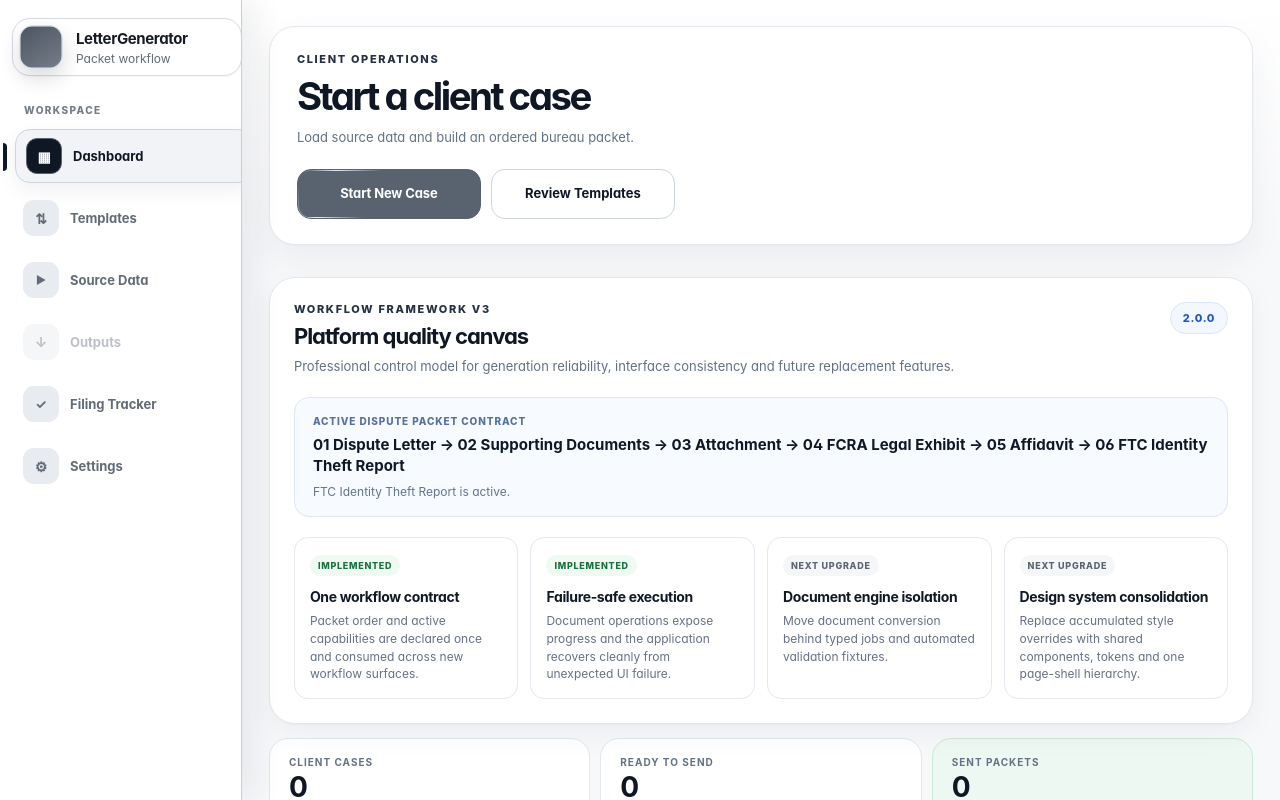
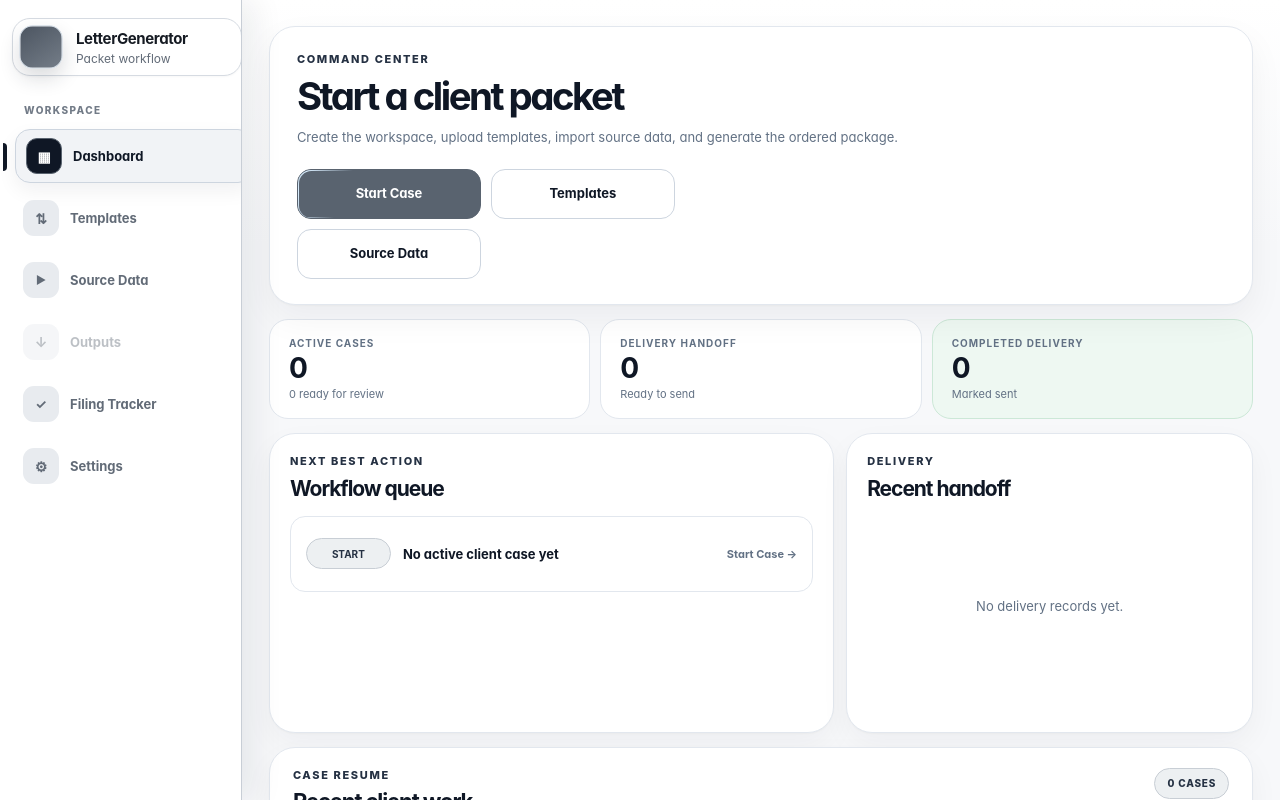
Before and after one commit to Arisu-art/LetterGenerator, a Next.js app: page / in a window 1280 px wide. Shown: the top 800 px of the page. Built offline with nearby package versions, Linux system fonts and the light colour scheme.

Commit message:
Redesign dashboard around core workflow

```diff
--- a/components/DashboardOperationsWorkspace.tsx
+++ b/components/DashboardOperationsWorkspace.tsx
@@ -1,7 +1,6 @@
 'use client';
 
 import type { ClientCaseRecord, ClientCaseStatus, FilingRecord } from '../lib/client-operations-store';
-import PlatformQualityCanvas from './PlatformQualityCanvas';
 
 type Props = {
   cases: ClientCaseRecord[];
@@ -14,57 +13,88 @@ type Props = {
   onOpenTracker: () => void;
   onContinueCase: (record: ClientCaseRecord) => void;
 };
+
 const caseStatus: Record<ClientCaseStatus, string> = {
   SOURCE_LOCKED: 'Source ready',
   EVIDENCE_READY: 'Evidence ready',
   REVIEW_READY: 'Review ready',
-  PDF_READY: 'PDF ready'
+  PDF_READY: 'Ready to deliver'
 };
+
 function shortDate(value?: string) {
   return value ? new Intl.DateTimeFormat('en-US', { month: 'short', day: 'numeric' }).format(new Date(value)) : '—';
 }
-function statusTone(status: ClientCaseStatus) { return status === 'PDF_READY' ? 'ready' : status === 'REVIEW_READY' ? 'active' : 'neutral'; }
+
+function statusTone(status: ClientCaseStatus) {
+  return status === 'PDF_READY' ? 'ready' : status === 'REVIEW_READY' ? 'active' : 'neutral';
+}
+
 function actionFor(record: ClientCaseRecord | undefined) {
-  if (!record) return { title: 'Start a client case', copy: 'Load source data and build an ordered bureau packet.', button: 'Start New Case', target: 'new' as const };
-  if (record.status === 'PDF_READY') return { title: 'Final packets ready for delivery', copy: `${record.clientName} has ${record.pdfCount} PDF packet${record.pdfCount === 1 ? '' : 's'} prepared.`, button: 'Open Filing Tracker', target: 'tracker' as const };
-  if (record.status === 'REVIEW_READY') return { title: 'Continue packet review', copy: `${record.clientName} has editable documents ready for finalization.`, button: 'Open Outputs', target: 'outputs' as const };
-  return { title: 'Complete required evidence', copy: `${record.clientName} needs Supporting Documents before review generation.`, button: 'Continue Case', target: 'case' as const };
+  if (!record) return { title: 'Start a client packet', copy: 'Create the workspace, upload templates, import source data, and generate the ordered package.', button: 'Start Case', target: 'new' as const };
+  if (record.status === 'PDF_READY') return { title: 'Package ready for handoff', copy: `${record.clientName} is ready for final delivery tracking.`, button: 'Open Delivery Center', target: 'tracker' as const };
+  if (record.status === 'REVIEW_READY') return { title: 'Review generated package', copy: `${record.clientName} has editable documents ready for review and download.`, button: 'Open Outputs', target: 'outputs' as const };
+  return { title: 'Continue active packet', copy: `${record.clientName} is in ${record.round}. Continue the required workflow steps.`, button: 'Continue Case', target: 'case' as const };
 }
-export default function DashboardOperationsWorkspace({ cases, filings, activeCaseId, onNewCase, onOpenTemplates, onOpenOutputs, onOpenTracker, onContinueCase }: Props) {
+
+function packetType(record: FilingRecord) {
+  return record.packetType === 'DISPUTE' ? 'Dispute' : 'Late Payment';
+}
+
+export default function DashboardOperationsWorkspace({ cases, filings, activeCaseId, onNewCase, onOpenTemplates, onOpenSource, onOpenOutputs, onOpenTracker, onContinueCase }: Props) {
   const activeCase = cases.find((record) => record.id === activeCaseId) || cases[0];
   const primary = actionFor(activeCase);
   const readyToSend = filings.filter((record) => record.status === 'PDF_READY');
   const sent = filings.filter((record) => record.status === 'SENT');
   const reviewCases = cases.filter((record) => record.status === 'REVIEW_READY');
+  const recentCases = cases.slice(0, 4);
+
   function executePrimary() {
     if (primary.target === 'new') onNewCase();
     else if (primary.target === 'tracker') onOpenTracker();
     else if (primary.target === 'outputs') onOpenOutputs();
     else if (activeCase) onContinueCase(activeCase);
   }
-  return <section className="saas-dashboard-workspace unified-client-dashboard">
+
+  return <section className="saas-dashboard-workspace unified-client-dashboard minimal-workflow-dashboard">
     <section className="panel dashboard-command-card dashboard-command-single">
-      <div className="dashboard-command-copy"><p className="eyebrow">Client operations</p><h2>{primary.title}</h2><p>{primary.copy}</p><div className="dashboard-command-actions"><button type="button" className="action-button" onClick={executePrimary}>{primary.button}</button>{activeCase ? <button type="button" className="secondary-button" onClick={onNewCase}>New Case</button> : <button type="button" className="secondary-button" onClick={onOpenTemplates}>Review Templates</button>}</div></div>
+      <div className="dashboard-command-copy">
+        <p className="eyebrow">Command Center</p>
+        <h2>{primary.title}</h2>
+        <p>{primary.copy}</p>
+        <div className="dashboard-command-actions">
+          <button type="button" className="action-button" onClick={executePrimary}>{primary.button}</button>
+          <button type="button" className="secondary-button" onClick={onOpenTemplates}>Templates</button>
+          <button type="button" className="secondary-button" onClick={onOpenSource || onNewCase}>Source Data</button>
+        </div>
+      </div>
     </section>
-    <PlatformQualityCanvas />
-    <div className="dashboard-operational-metrics" aria-label="Operational summary">
-      <article><small>Client cases</small><strong>{cases.length}</strong><span>{reviewCases.length} awaiting review</span></article>
-      <article className={readyToSend.length ? 'attention' : ''}><small>Ready to send</small><strong>{readyToSend.length}</strong><span>Final packet delivery</span></article>
-      <article className="complete"><small>Sent packets</small><strong>{sent.length}</strong><span>Tracked delivery records</span></article>
+
+    <div className="dashboard-operational-metrics" aria-label="Workflow summary">
+      <article><small>Active cases</small><strong>{cases.length}</strong><span>{reviewCases.length} ready for review</span></article>
+      <article className={readyToSend.length ? 'attention' : ''}><small>Delivery handoff</small><strong>{readyToSend.length}</strong><span>Ready to send</span></article>
+      <article className="complete"><small>Completed delivery</small><strong>{sent.length}</strong><span>Marked sent</span></article>
     </div>
+
     <div className="dashboard-bottom-grid">
       <section className="panel dashboard-action-queue">
-        <header><div><p className="eyebrow">Work queue</p><h3>Attention required</h3></div></header>
-        <div className="queue-items">{readyToSend.length > 0 && <button type="button" className="queue-row urgent" onClick={onOpenTracker}><span>Delivery</span><strong>{readyToSend.length} PDF packet{readyToSend.length === 1 ? '' : 's'} ready to mark sent</strong><small>Open Tracker →</small></button>}{reviewCases.length > 0 && <button type="button" className="queue-row" onClick={onOpenOutputs}><span>Review</span><strong>{reviewCases.length} case{reviewCases.length === 1 ? '' : 's'} prepared for final PDF creation</strong><small>Open Outputs →</small></button>}{!readyToSend.length && !reviewCases.length && <div className="queue-row empty static-row"><span>Clear</span><strong>No pending delivery or review actions</strong><small>Up to date</small></div>}</div>
+        <header><div><p className="eyebrow">Next best action</p><h3>Workflow queue</h3></div></header>
+        <div className="queue-items">
+          {readyToSend.length > 0 && <button type="button" className="queue-row urgent" onClick={onOpenTracker}><span>Deliver</span><strong>{readyToSend.length} packet{readyToSend.length === 1 ? '' : 's'} ready for handoff</strong><small>Open Delivery Center →</small></button>}
+          {reviewCases.length > 0 && <button type="button" className="queue-row" onClick={onOpenOutputs}><span>Review</span><strong>{reviewCases.length} case{reviewCases.length === 1 ? '' : 's'} ready for output review</strong><small>Open Outputs →</small></button>}
+          {cases.length === 0 && <button type="button" className="queue-row" onClick={onNewCase}><span>Start</span><strong>No active client case yet</strong><small>Start Case →</small></button>}
+          {!readyToSend.length && !reviewCases.length && cases.length > 0 && <div className="queue-row empty static-row"><span>Clear</span><strong>No blocked review or delivery action</strong><small>Continue active case when ready</small></div>}
+        </div>
       </section>
+
       <section className="panel dashboard-recent-delivery">
-        <header><div><p className="eyebrow">Delivery</p><h3>Recent packets</h3></div>{filings.length > 0 && readyToSend.length === 0 && <button type="button" className="text-action" onClick={onOpenTracker}>View tracker</button>}</header>
-        {filings.length ? <div className="delivery-mini-list">{filings.slice(0, 4).map((record) => <article key={record.id}><div><strong>{record.clientName}</strong><span>{record.bureau} · {record.packetType === 'DISPUTE' ? 'Dispute' : 'Late Payment'}</span></div><small>{shortDate(record.sentAt || record.generatedAt)}</small><b className={record.status === 'SENT' ? 'sent' : ''}>{record.status === 'SENT' ? 'Sent' : 'PDF Ready'}</b></article>)}</div> : <div className="delivery-empty"><p>No final packet records yet.</p></div>}
+        <header><div><p className="eyebrow">Delivery</p><h3>Recent handoff</h3></div>{filings.length > 0 && <button type="button" className="text-action" onClick={onOpenTracker}>Open</button>}</header>
+        {filings.length ? <div className="delivery-mini-list">{filings.slice(0, 4).map((record) => <article key={record.id}><div><strong>{record.clientName}</strong><span>{record.bureau} · {packetType(record)}</span></div><small>{shortDate(record.sentAt || record.generatedAt)}</small><b className={record.status === 'SENT' ? 'sent' : ''}>{record.status === 'SENT' ? 'Sent' : 'Ready'}</b></article>)}</div> : <div className="delivery-empty"><p>No delivery records yet.</p></div>}
       </section>
     </div>
+
     <section className="panel dashboard-case-portfolio">
-      <header><div><p className="eyebrow">Client cases</p><h3>Case portfolio</h3><p>Resume active work or track finalized packet status.</p></div><span className="operations-count">{cases.length} case{cases.length === 1 ? '' : 's'}</span></header>
-      {cases.length === 0 ? <div className="dashboard-cases-empty"><strong>No case records yet</strong><p>Begin from the primary action above.</p></div> : <div className="dashboard-case-list" role="list">{cases.map((record) => <article className={`dashboard-case-row ${record.id === activeCaseId ? 'current' : ''}`} key={record.id} role="listitem"><div className="dashboard-case-identity"><strong>{record.clientName}</strong><span>{record.round} · Updated {shortDate(record.updatedAt)}</span></div><div className="dashboard-case-stats"><span><b>{record.bureaus.length}</b> bureau</span><span><b>{record.evidenceCount}</b> evidence</span><span><b>{record.pdfCount}</b> PDF</span></div><em className={`operations-status ${statusTone(record.status)}`}>{caseStatus[record.status]}</em><button type="button" className="secondary-button" onClick={() => onContinueCase(record)}>{record.id === activeCaseId ? 'Continue' : record.status === 'PDF_READY' ? 'Track' : 'View'}</button></article>)}</div>}
+      <header><div><p className="eyebrow">Case resume</p><h3>Recent client work</h3><p>Resume only the most relevant active work. Full delivery history stays in Delivery Center.</p></div><span className="operations-count">{cases.length} case{cases.length === 1 ? '' : 's'}</span></header>
+      {cases.length === 0 ? <div className="dashboard-cases-empty"><strong>No case records yet</strong><p>Start a case, then this dashboard becomes your resume point.</p></div> : <div className="dashboard-case-list" role="list">{recentCases.map((record) => <article className={`dashboard-case-row ${record.id === activeCaseId ? 'current' : ''}`} key={record.id} role="listitem"><div className="dashboard-case-identity"><strong>{record.clientName}</strong><span>{record.round} · Updated {shortDate(record.updatedAt)}</span></div><div className="dashboard-case-stats"><span><b>{record.bureaus.length}</b> bureau</span><span><b>{record.evidenceCount}</b> evidence</span><span><b>{record.editableCount}</b> docs</span></div><em className={`operations-status ${statusTone(record.status)}`}>{caseStatus[record.status]}</em><button type="button" className="secondary-button" onClick={() => onContinueCase(record)}>{record.id === activeCaseId ? 'Continue' : record.status === 'PDF_READY' ? 'Deliver' : 'Resume'}</button></article>)}</div>}
     </section>
   </section>;
 }
```
